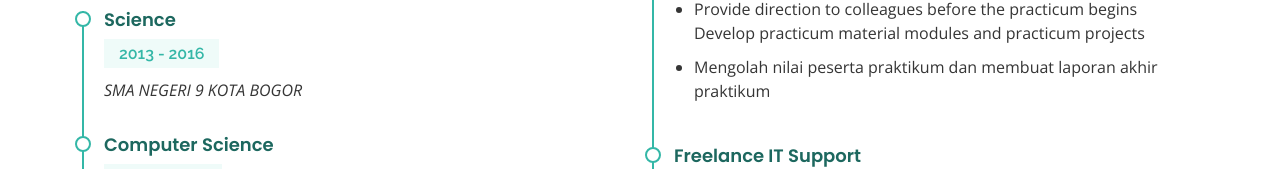
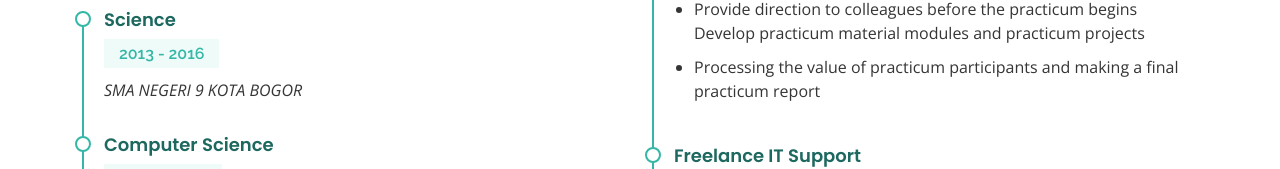
Before and after one commit to Azharassh/azharassh.github.io, a plain HTML site: page resume.html in a window 1280 px wide. Shown: the part 612-781 px from the top of the page. Drawn offline with nearby package versions, Linux system fonts and the light colour scheme.

Commit message:
update lagi

```diff
--- a/resume.html
+++ b/resume.html
@@ -117,7 +117,7 @@
                 <li>Make an Interfacing practicum schedule</li>
                 <li>Take full responsibility during the Interfacing practicum</li>
                 <li>Provide direction to colleagues before the practicum begins Develop practicum material modules and practicum projects</li>
-                <li>Mengolah nilai peserta praktikum dan membuat laporan akhir praktikum</li>
+                <li>Processing the value of practicum participants and making a final practicum report</li>
               </ul>
               </p>
             </div>
```
